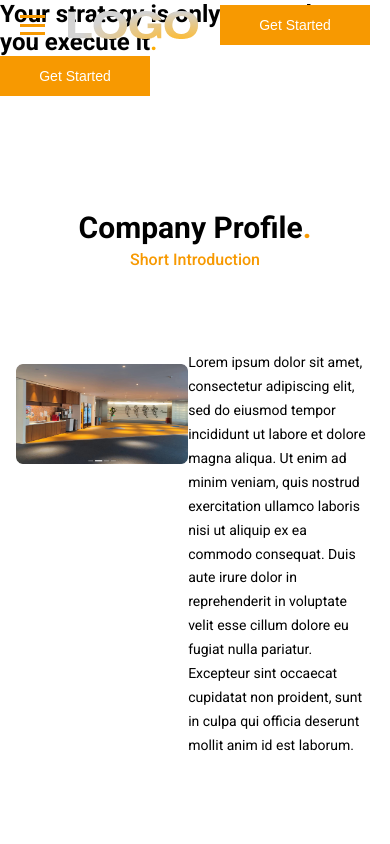
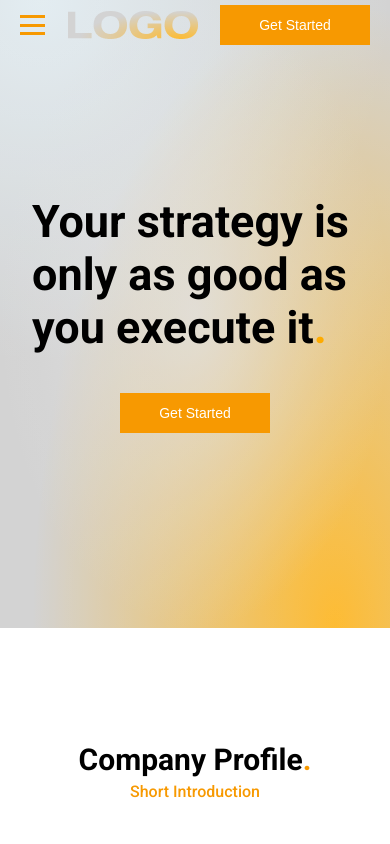
Before and after one commit to rahulsreekumar81/NextJs-Website-CSS, a Next.js app: page / in a window 390 px wide. Shown: the top 844 px of the page. Built offline with nearby package versions, Linux system fonts and the light colour scheme.

Commit message:
💄 : Updated the styles, removed unused properties

```diff
--- a/styles/HeroSection.module.css
+++ b/styles/HeroSection.module.css
@@ -1,24 +1,28 @@
-.section_container {
-  background-image: url("../public/Cover.png");
-  background-repeat: no-repeat;
-  background-size: contain;
-  background-position: center;
+.sectionContainer {
   display: flex;
   justify-content: space-around;
   align-items: center;
-  /* padding-top: 5rem; */
-  /* padding-bottom: 2rem; */
   padding: 0 1rem;
-  min-height: 60vh;
+  max-width: 1920px;
+  min-height: 628px;
   font-size: var(--fs-secondary-heading);
   background: var(--background-color-linear);
 }
-/* .imageContainer {
-  height: 100%;
-  width: 100%;
-  z-index: -1;
-} */
-
+.container {
+  display: flex;
+  padding: 0 1rem;
+  flex-direction: column;
+  gap: 2.4rem;
+}
 .fullStop {
   color: var(--color-primary);
 }
+
+@media (max-width: 50em) {
+  .container {
+    display: flex;
+    flex-direction: column;
+    align-items: center;
+    justify-content: center;
+  }
+}
```
